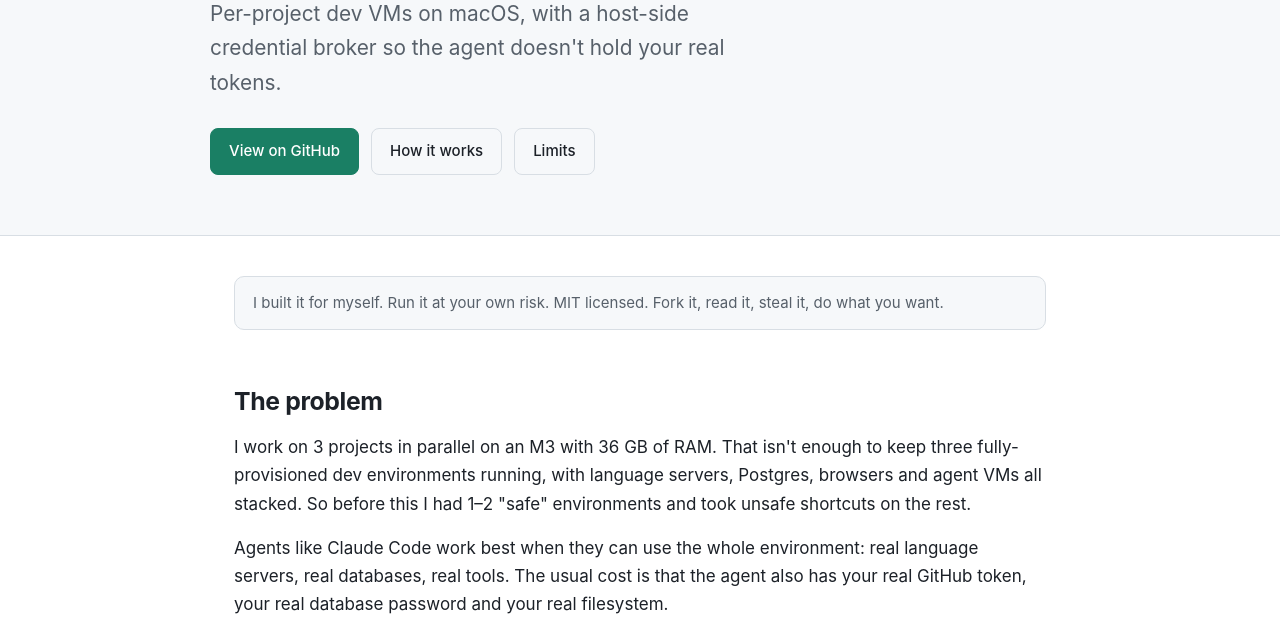
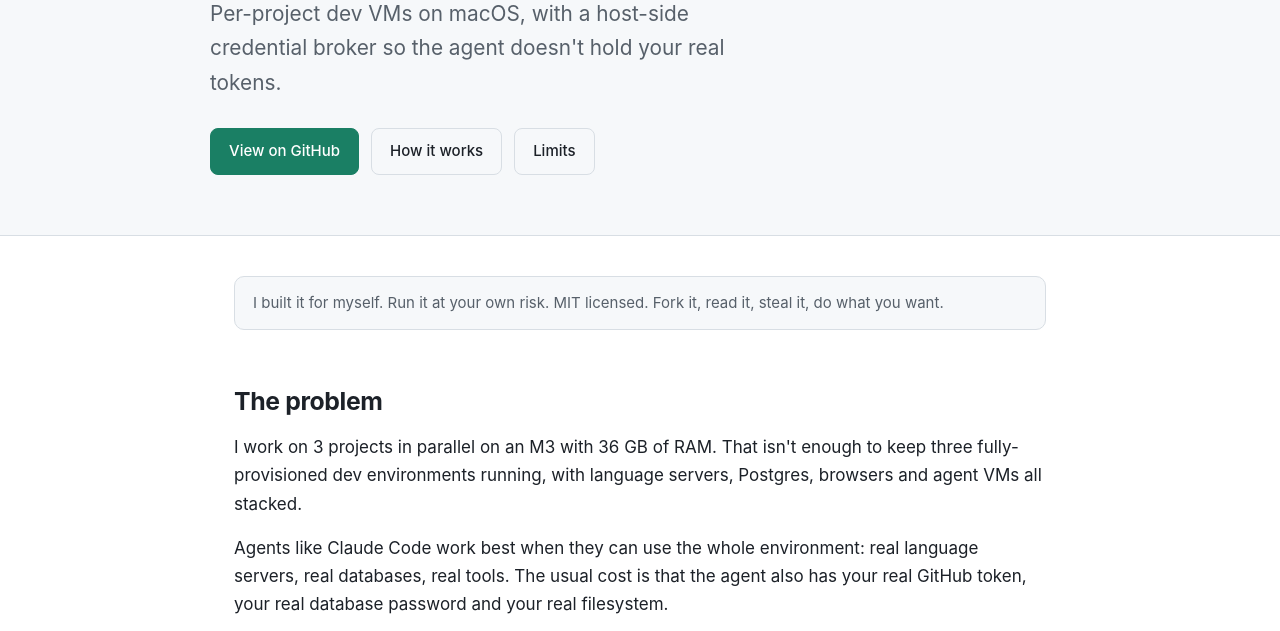
Before and after one commit to vepsala/colimander, a plain HTML site: page docs/index.html in a window 1280 px wide. Shown: the part 161-792 px from the top of the page. Drawn offline with Linux system fonts and the light colour scheme.

Commit message:
Drop the safe-environments sentence
Co-Authored-By: Claude Opus 5.5 <noreply@anthropic.com>

```diff
--- a/docs/index.html
+++ b/docs/index.html
@@ -180,7 +180,7 @@ footer a { color: var(--fg-dim); }
   </div>
 
   <h2>The problem</h2>
-  <p>I work on 3 projects in parallel on an M3 with 36 GB of RAM. That isn't enough to keep three fully-provisioned dev environments running, with language servers, Postgres, browsers and agent VMs all stacked. So before this I had 1–2 "safe" environments and took unsafe shortcuts on the rest.</p>
+  <p>I work on 3 projects in parallel on an M3 with 36 GB of RAM. That isn't enough to keep three fully-provisioned dev environments running, with language servers, Postgres, browsers and agent VMs all stacked.</p>
   <p>Agents like Claude Code work best when they can use the whole environment: real language servers, real databases, real tools. The usual cost is that the agent also has your real GitHub token, your real database password and your real filesystem.</p>
   <p>Colimander tries to help with two things:</p>
   <ul class="plain">
```
Also changed, not shown: 1 other file.
